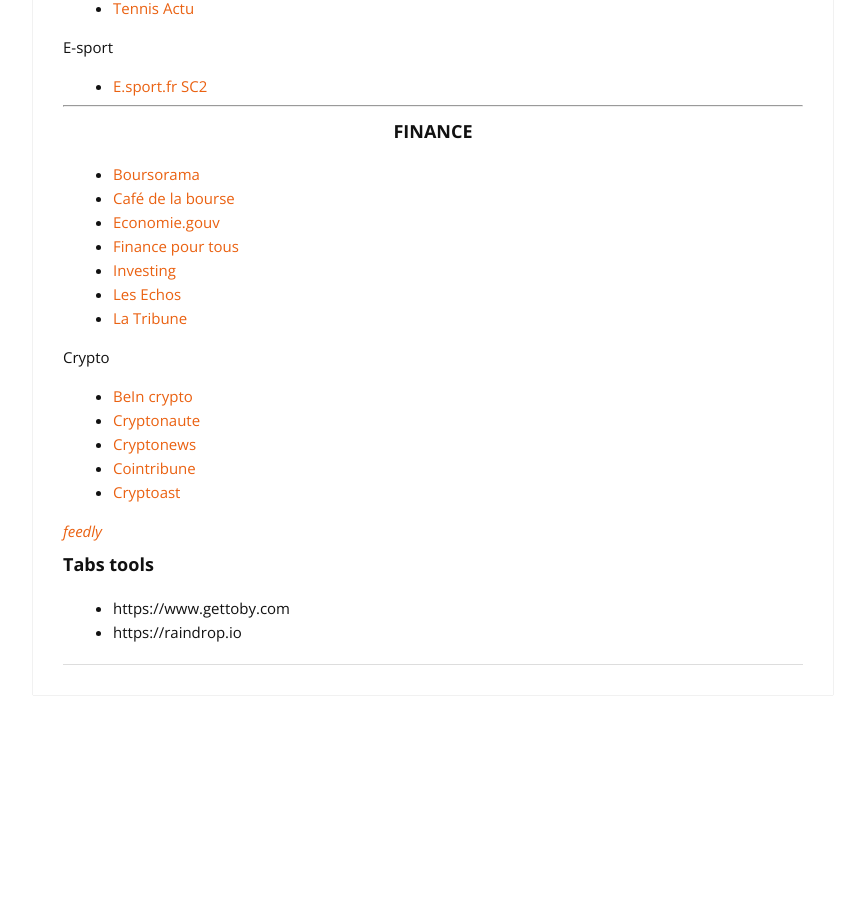
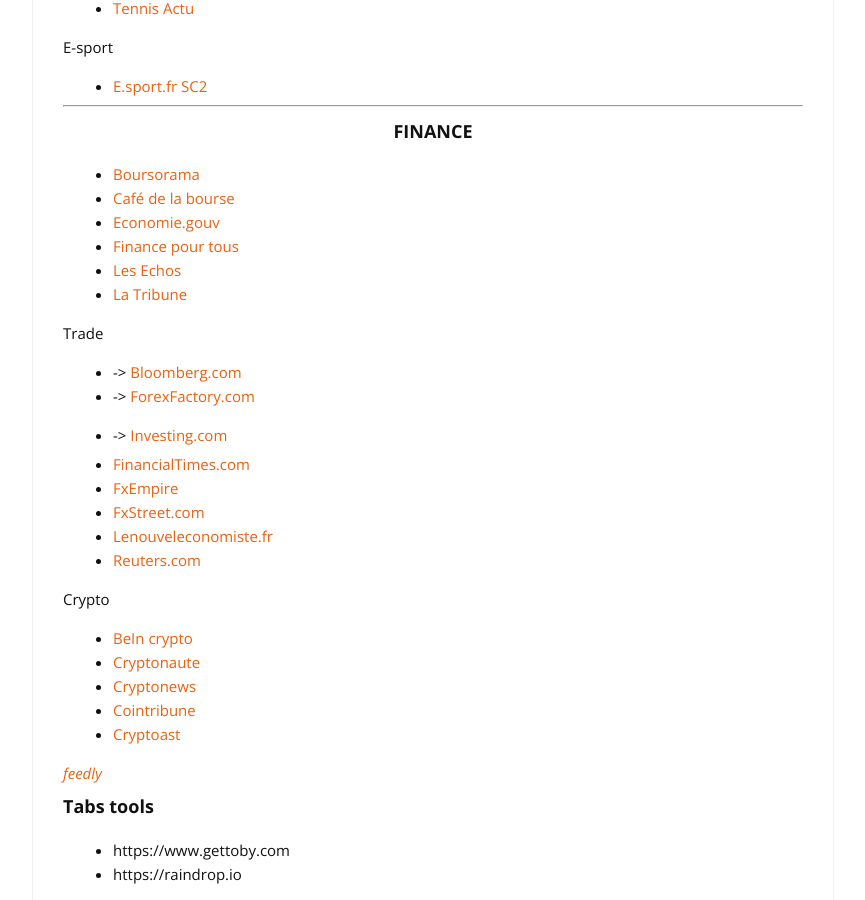
Before and after one commit to cylmat/cylmat.github.io, a Jekyll site: the page built from _pages/news.md, in a window 1280 px wide and 900 px high, scrolled down 2775 px. Shown: the whole window, without its empty margins (207-1072 px from the left). Built offline with Jekyll 4.4.1, drawn with Linux system fonts in a browser that asks for light colours; nearby versions of some CDN libraries; before the commit the page ends 3578 px from its top, so only the background shows below that.

Commit message:
Update news.md

```diff
--- a/_pages/news.md
+++ b/_pages/news.md
@@ -133,9 +133,19 @@
 - [Café de la bourse](https://www.cafedelabourse.com)
 - [Economie.gouv](https://www.economie.gouv.fr)
 - [Finance pour tous](https://www.lafinancepourtous.com)
-- [Investing](https://fr.investing.com)
 - [Les Echos](https://www.lesechos.fr)
 - [La Tribune](https://www.latribune.fr)
+
+Trade
+- -> [Bloomberg.com](https://www.bloomberg.com)
+- -> [ForexFactory.com](https://www.forexfactory.com)
+- -> [Investing.com](https://fr.investing.com)
+
+- [FinancialTimes.com](https://www.ft.com)
+- [FxEmpire](https://www.fxempire.fr)
+- [FxStreet.com](https://www.fxstreet.com)
+- [Lenouveleconomiste.fr](https://www.lenouveleconomiste.fr)
+- [Reuters.com](https://www.reuters.com)
 
 Crypto
 - [BeIn crypto](https://fr.beincrypto.com)
```
